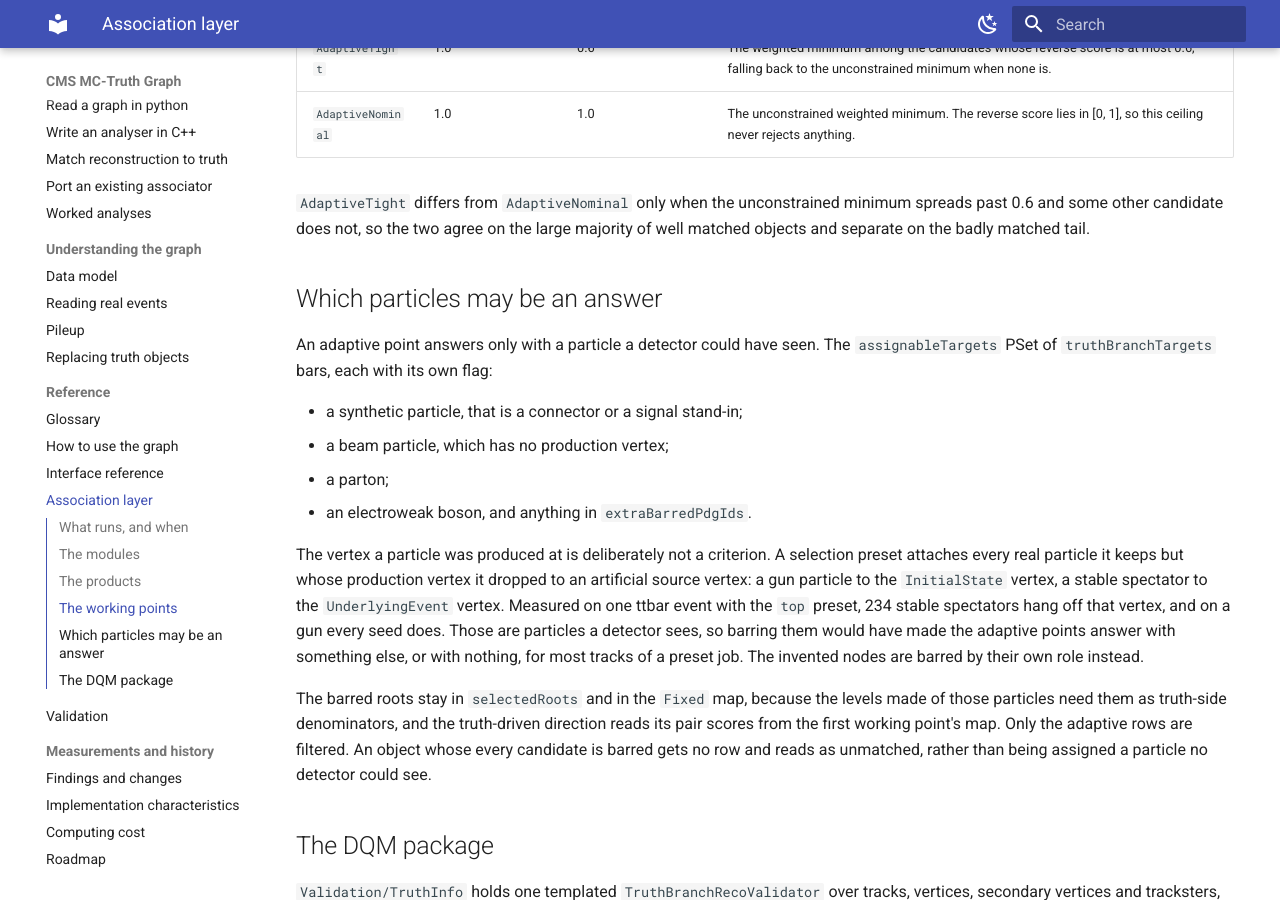
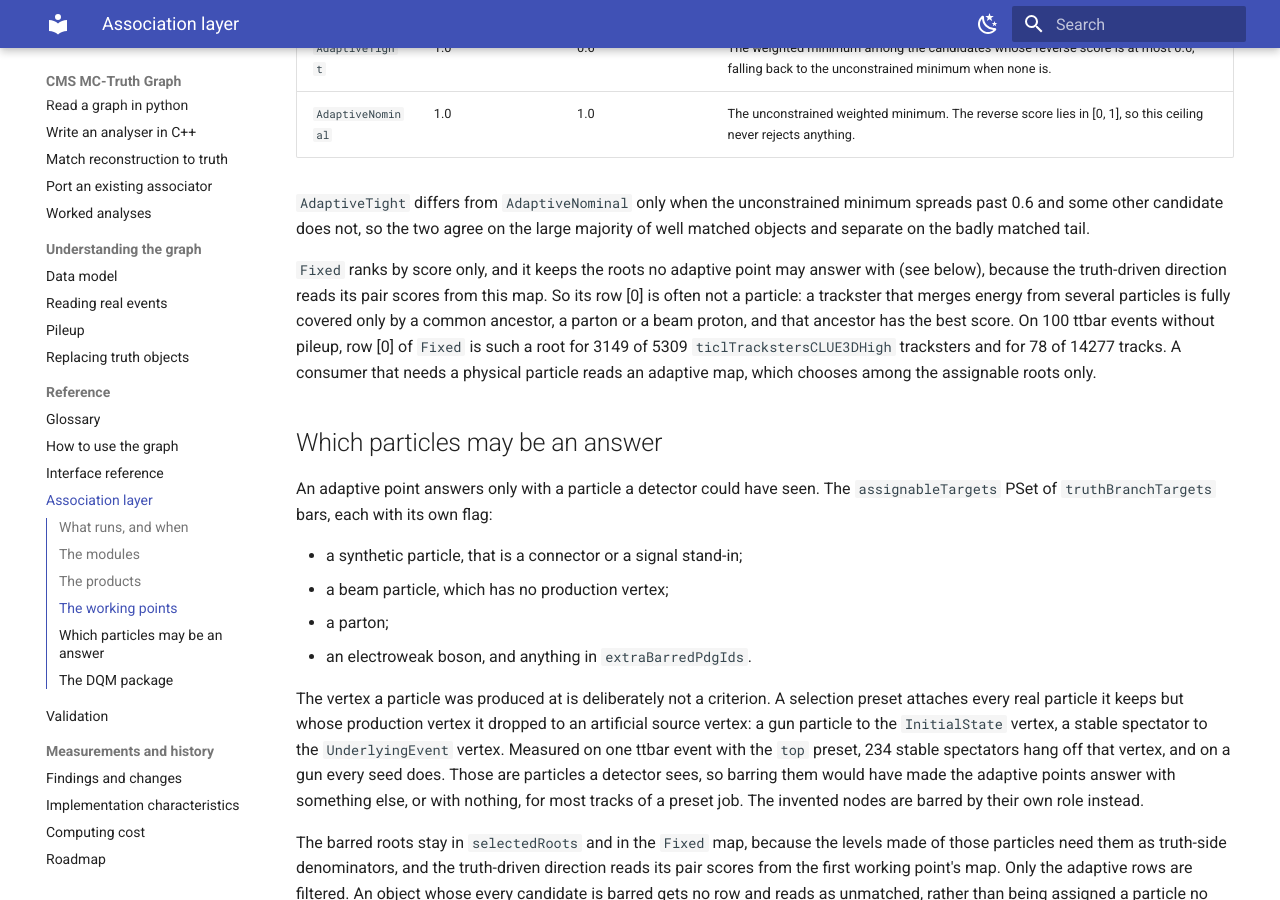
Before and after one commit to felicepantaleo/cms-truth-docs, an MkDocs documentation site: the page built from docs/association-layer.md, in a window 1280 px wide and 900 px high, scrolled down 2123 px. Built offline with MkDocs 1.6.1 and Material for MkDocs 9.7.7, drawn with Linux system fonts in a browser that asks for light colours.

Commit message:
docs: what row [0] of the Fixed map holds

```diff
--- a/docs/association-layer.md
+++ b/docs/association-layer.md
@@ -88,6 +88,15 @@ electron that reached HGCAL now comes before its photon.
 spreads past 0.6 and some other candidate does not, so the two agree on the large
 majority of well matched objects and separate on the badly matched tail.
 
+`Fixed` ranks by score only, and it keeps the roots no adaptive point may answer with
+(see below), because the truth-driven direction reads its pair scores from this map. So
+its row [0] is often not a particle: a trackster that merges energy from several particles
+is fully covered only by a common ancestor, a parton or a beam proton, and that ancestor
+has the best score. On 100 ttbar events without pileup, row [0] of `Fixed` is such a root
+for 3149 of 5309 `ticlTrackstersCLUE3DHigh` tracksters and for 78 of 14277 tracks. A
+consumer that needs a physical particle reads an adaptive map, which chooses among the
+assignable roots only.
+
 ## Which particles may be an answer
 
 An adaptive point answers only with a particle a detector could have seen. The
```
